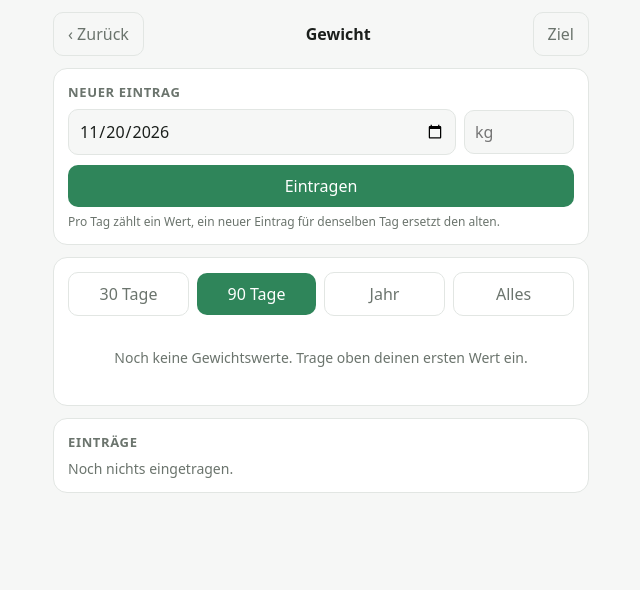
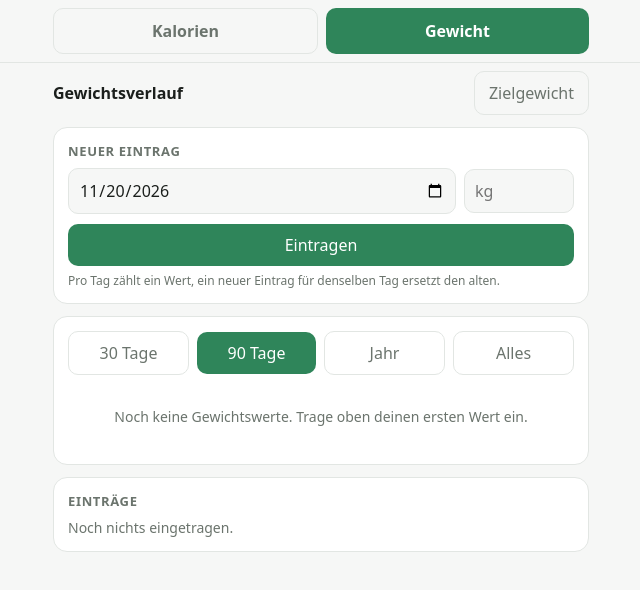
Before and after one commit to Froschleichn/Kalorien, a website: page www/index.html in a window 1280 px wide. Both pictures are taken after a click on the button "Gewicht". Shown: the whole page, without its empty margins (319-959 px from the left). Drawn offline with Linux system fonts and the light colour scheme.

Commit message:
Version 17: Reiter Kalorien und Gewicht statt Gewicht-Knopf
Co-Authored-By: Claude Sonnet 5.5 <noreply@anthropic.com>
Claude-Session: https://claude.ai/code/session_01C749QFqquxkXPWXGeaXxoT

```diff
--- a/www/index.html
+++ b/www/index.html
@@ -3,7 +3,7 @@
 <head>
 <meta charset="utf-8">
 <script>
-var VERSION=16;
+var VERSION=17;
 window.__live=0;
 (function(){try{
   var l=JSON.parse(localStorage.getItem('liveapp')||'null');
@@ -23,7 +23,7 @@ window.__live=0;
 :root{--bg:#f6f7f6;--card:#fff;--tx:#1b1f1c;--mu:#6b746d;--ac:#2f855a;--ln:#e2e6e3;--bad:#c53030}
 @media(prefers-color-scheme:dark){:root{--bg:#121513;--card:#1c211e;--tx:#eaeeea;--mu:#8e9a91;--ac:#48bb78;--ln:#2a312c}}
 *{box-sizing:border-box}
-body{margin:0;font:16px system-ui,sans-serif;background:var(--bg);color:var(--tx);max-width:560px;margin:auto;padding:12px 12px 90px}
+body{margin:0;font:16px system-ui,sans-serif;background:var(--bg);color:var(--tx);max-width:560px;margin:auto;padding:68px 12px 90px}
 .card{background:var(--card);border:1px solid var(--ln);border-radius:14px;padding:14px;margin-bottom:12px}
 h2{font-size:13px;text-transform:uppercase;letter-spacing:.05em;color:var(--mu);margin:0 0 8px}
 .row{display:flex;gap:8px;align-items:center}.sp{justify-content:space-between}
@@ -52,13 +52,17 @@ video{width:100%;border-radius:10px;margin-top:8px}
 #toast{position:fixed;left:50%;transform:translateX(-50%);bottom:88px;background:#222;color:#fff;border-radius:12px;padding:10px 14px;display:flex;gap:14px;align-items:center;font-size:14px;box-shadow:0 4px 14px #0005;z-index:20;max-width:92vw}
 #toast[hidden]{display:none}
 #toast button{background:none;color:#8fd3a8;padding:0;font-weight:600}
-#wpage{position:fixed;inset:0;z-index:10;background:var(--bg);overflow-y:auto;-webkit-overflow-scrolling:touch}
+#tabs{position:fixed;top:0;left:0;right:0;z-index:11;background:var(--bg);border-bottom:1px solid var(--ln)}
+#tabs div{max-width:560px;margin:auto;display:flex;gap:8px;padding:8px 12px}
+#tabs button{flex:1;padding:11px 0;font-weight:600}
+#wpage{position:fixed;top:59px;left:0;right:0;bottom:0;z-index:10;background:var(--bg);overflow-y:auto;-webkit-overflow-scrolling:touch}
 #wpage[hidden]{display:none}
 .wwrap{max-width:560px;margin:auto;padding:12px 12px 40px}
 input[type=date]{min-height:44px}
 </style>
 </head>
 <body>
+<div id="tabs"><div><button id="tabk">Kalorien</button><button id="tabw" class="g">Gewicht</button></div></div>
 <div class="row sp" style="margin-bottom:12px">
   <button class="g" id="prev">‹</button>
   <div style="text-align:center"><b id="dl"></b></div>
@@ -67,7 +71,7 @@ input[type=date]{min-height:44px}
 
 <div class="card">
   <div class="row sp" style="flex-wrap:wrap;gap:8px"><div><span class="big" id="tot">0</span> <span class="mu">/ <span id="goal"></span> kcal</span></div>
-  <div class="row" style="gap:6px"><button class="g" id="stat">Übersicht</button><button class="g" id="setg">Ziel</button><button class="g" id="wbtn">Gewicht</button></div></div>
+  <div class="row" style="gap:6px"><button class="g" id="stat">Übersicht</button><button class="g" id="setg">Ziel</button></div></div>
   <div class="bar" id="bar"><i></i></div>
   <div class="m mu"><div><b id="p">0</b> g<br>Eiweiß</div><div><b id="c">0</b> g<br>Kohlenhydrate</div><div><b id="f">0</b> g<br>Fett</div></div>
 </div>
@@ -131,7 +135,7 @@ input[type=date]{min-height:44px}
 
 <div id="wpage" hidden>
   <div class="wwrap">
-    <div class="row sp" style="margin-bottom:12px"><button class="g" id="wback">‹ Zurück</button><b>Gewicht</b><button class="g" id="wgoalb">Ziel</button></div>
+    <div class="row sp" style="margin-bottom:12px"><b>Gewichtsverlauf</b><button class="g" id="wgoalb">Zielgewicht</button></div>
     <div class="card">
       <h2>Neuer Eintrag</h2>
       <div class="row"><input id="wd" type="date"><input id="wk" type="text" inputmode="decimal" autocomplete="off" placeholder="kg" style="max-width:110px"></div>
@@ -573,12 +577,17 @@ function renderWeight(){
   $('#wlist').innerHTML=all.length?all.slice().reverse().map(x=>`<div class="it"><div class="wedit" data-d="${x.d}" style="flex:1;cursor:pointer"><b>${nf(x.kg)} kg</b><div class="mu">${D(x.d).toLocaleDateString('de-DE',{weekday:'short',day:'numeric',month:'short',year:'numeric'})}</div></div><button class="x" data-wd="${x.d}">×</button></div>`).join('')+'<div class="mu" style="text-align:center;font-size:12px;margin-top:6px">Eintrag antippen zum Ändern</div>':'<div class="mu">Noch nichts eingetragen.</div>';
   renderProg(all);
 }
-$('#wbtn').onclick=()=>{
-  const all=db.w.slice().sort((a,b)=>a.d<b.d?-1:1);
-  $('#wd').value=iso(new Date());$('#wk').value=all.length?all[all.length-1].kg:'';$('#wh').textContent='Pro Tag zählt ein Wert, ein neuer Eintrag für denselben Tag ersetzt den alten.';
-  $('#wpage').hidden=false;document.body.style.overflow='hidden';renderWeight();$('#wpage').scrollTop=0;
-};
-$('#wback').onclick=()=>{$('#wpage').hidden=true;document.body.style.overflow=''};
+function showTab(t){
+  const wt=t==='w';
+  if(wt===!$('#wpage').hidden)return;
+  $('#tabk').className=wt?'g':'';$('#tabw').className=wt?'':'g';
+  if(wt){
+    const all=db.w.slice().sort((a,b)=>a.d<b.d?-1:1);
+    $('#wd').value=iso(new Date());$('#wk').value=all.length?all[all.length-1].kg:'';$('#wh').textContent='Pro Tag zählt ein Wert, ein neuer Eintrag für denselben Tag ersetzt den alten.';
+    $('#wpage').hidden=false;document.body.style.overflow='hidden';renderWeight();$('#wpage').scrollTop=0;
+  }else{$('#wpage').hidden=true;document.body.style.overflow='';render()}
+}
+$('#tabk').onclick=()=>showTab('k');$('#tabw').onclick=()=>showTab('w');
 $('#wok').onclick=()=>{
   const d=$('#wd').value,kg=parseFloat(String($('#wk').value).replace(',','.'));
   if(!d||!(kg>=20&&kg<=400)){$('#wh').textContent='Bitte Datum und ein Gewicht zwischen 20 und 400 kg angeben.';return}
```
